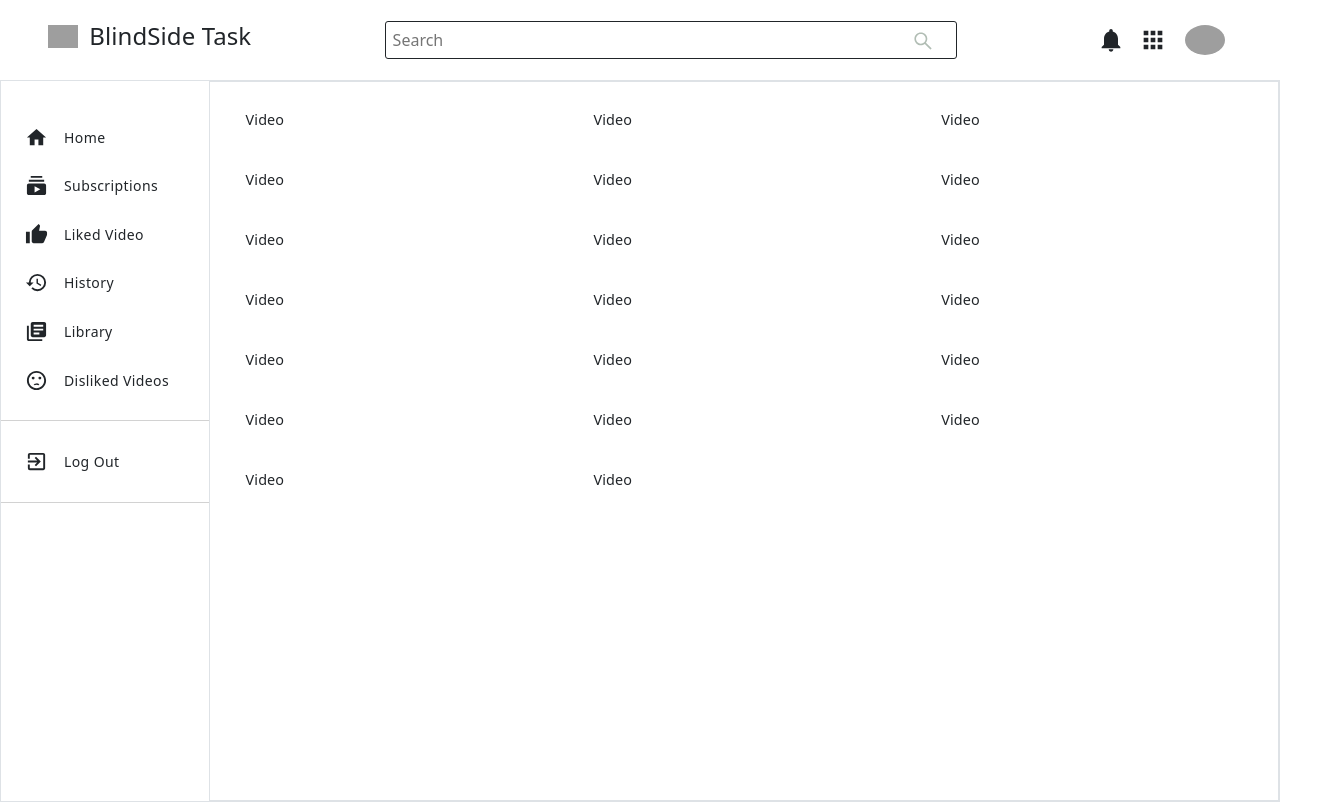
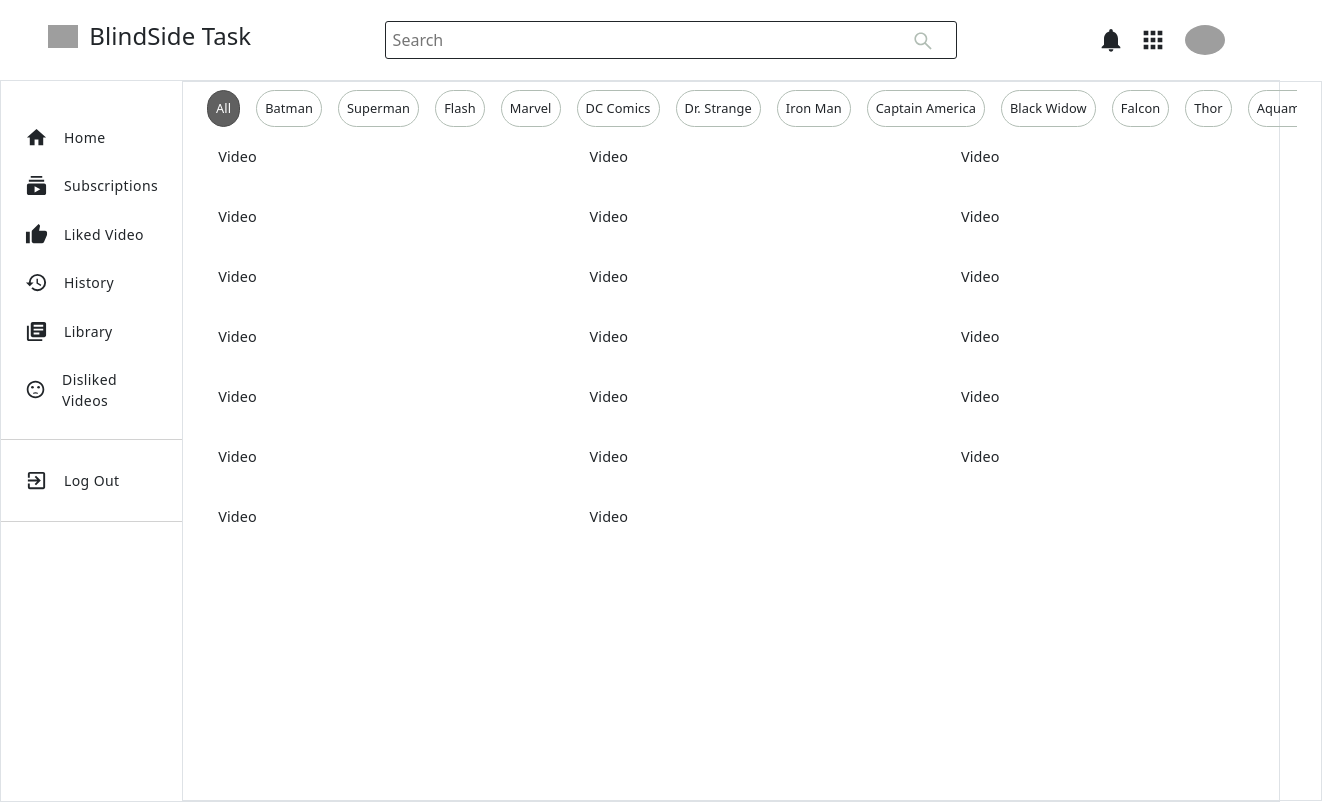
Before and after one commit to dudanny712/BlindSide-Task-Working, a React (Create React App) app: page / in a window 1280 px wide. Shown: the whole page, 1322 px wide, since content can reach past the window. Built offline with nearby package versions, Linux system fonts and the light colour scheme; grey boxes are pictures that could not be loaded.

Commit message:
added categories keywords

```diff
--- a/src/Components/Categories/CategoriesBar.js
+++ b/src/Components/Categories/CategoriesBar.js
@@ -1,28 +1,38 @@
-import React from 'react'
+import React, { useState } from 'react'
 import './_categoriesBar.scss'
-// const keywords = [
-//    'All',
-//    'Batman',
-//    'Superman',
-//    'Flash',
-//    'Marvel',
-//    'DC Comics',
-//    'Dr. Strange',
-//    'Iron Man ',
-//    'Captain America',
-//    'Black Widow',
-//    'Falcon',
-//    'Thor',
-//    'Aquaman',
-//    'Martian',
-//    'Wonder Woman',
-//    'Deadpool',
-//    'X-men',
-// ]
+const keywords = [
+   'All',
+   'Batman',
+   'Superman',
+   'Flash',
+   'Marvel',
+   'DC Comics',
+   'Dr. Strange',
+   'Iron Man ',
+   'Captain America',
+   'Black Widow',
+   'Falcon',
+   'Thor',
+   'Aquaman',
+   'Martian',
+   'Wonder Woman',
+   'Deadpool',
+   'X-men',
+]
 
 const CategoriesBar = () => {
+   const [activeElement, setActiveElement]= useState('All')
+   const handleClick = (value) =>{
+      setActiveElement(value)
+   }
    return (
       <div className='categoriesBar'>
+         {
+            keywords.map((value,index) =><span
+            onClick={() =>handleClick(value)}
+            className={activeElement=== value? 'active': ''}
+            key={index}>{value}</span>)
+         }
 
       </div>
    )
```
